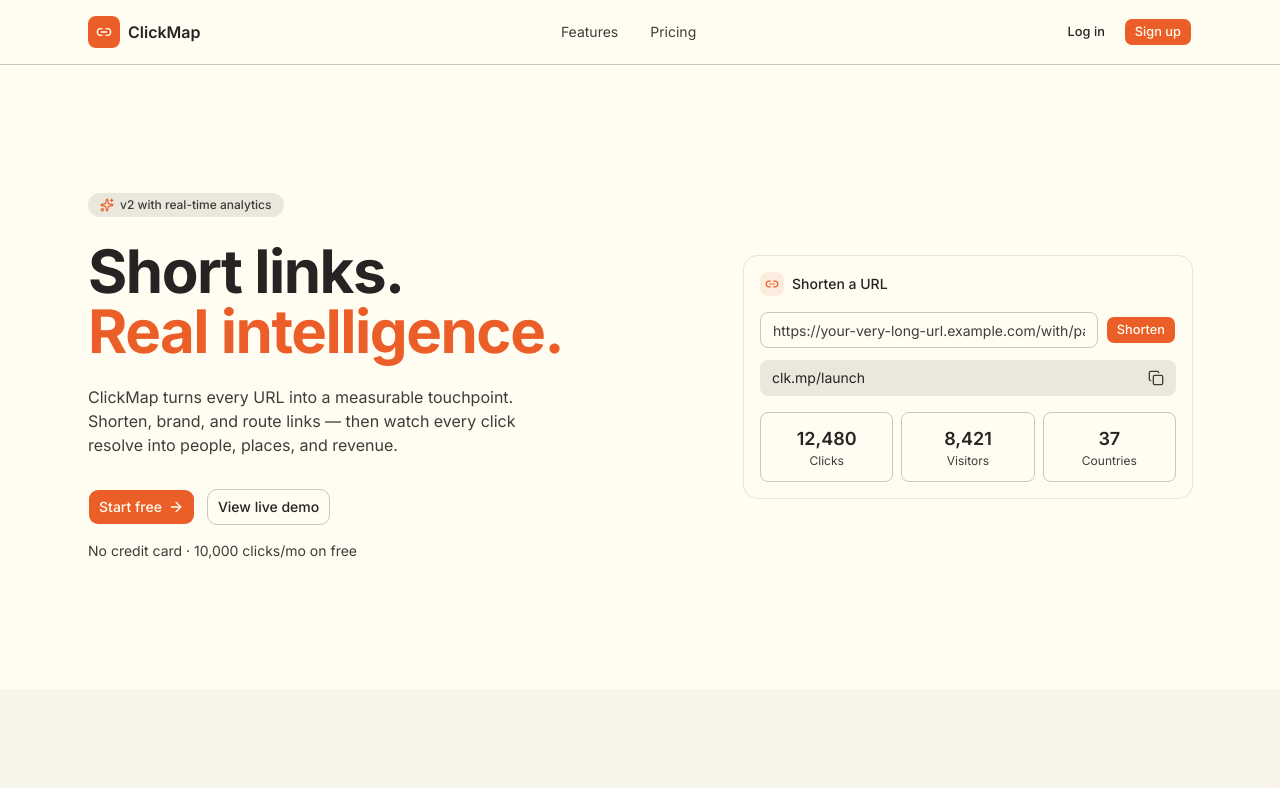
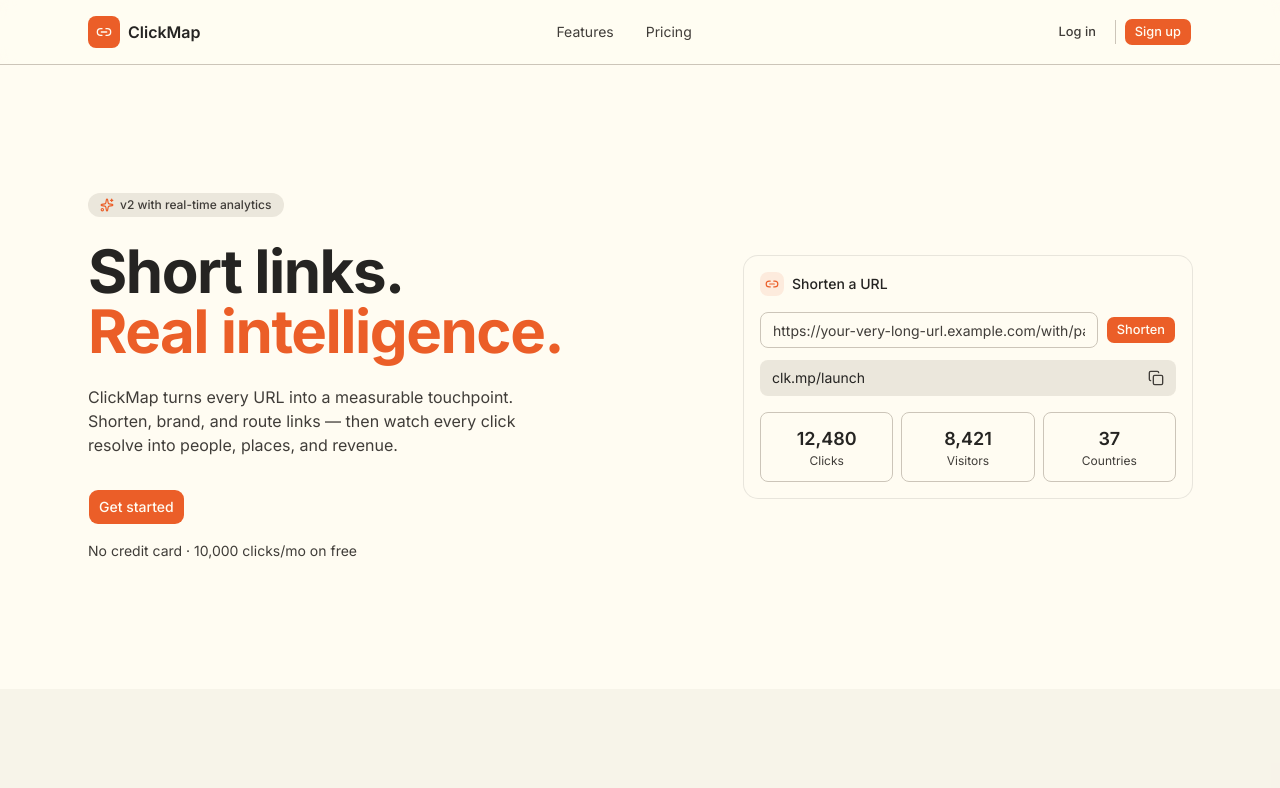
Before and after one commit to BipinKoirala7/ClickMap, a Next.js app in the folder Frontend/: page / in a window 1280 px wide. Shown: the top 788 px of the page. Built offline with nearby package versions, Linux system fonts and the light colour scheme.

Commit message:
home page

```diff
--- a/Frontend/components/home/Hero.tsx
+++ b/Frontend/components/home/Hero.tsx
@@ -1,6 +1,7 @@
 import { ArrowRight, Sparkles } from "lucide-react";
 import { Button } from "@/components/ui/button";
 import HeroDemoCard from "./HeroDemoCard";
+import Link from "next/link";
 
 export default function Hero() {
   return (
@@ -24,13 +25,9 @@ export default function Hero() {
         </p>
 
         <div className="mt-8 flex flex-wrap items-center gap-3">
-          <Button size="lg">
-            Start free
-            <ArrowRight />
-          </Button>
-          <Button variant="outline" size="lg">
-            View live demo
-          </Button>
+          <Link href="/signup">
+            <Button size="lg">Get started</Button>
+          </Link>
         </div>
 
         <p className="mt-4 text-sm text-muted-foreground">
--- a/Frontend/components/home/Navbar.tsx
+++ b/Frontend/components/home/Navbar.tsx
@@ -29,10 +29,18 @@ export default function Navbar() {
         </nav>
 
         <div className="flex items-center gap-2">
-          <Button variant="ghost" size="sm">
-            Log in
-          </Button>
-          <Button size="sm">Sign up</Button>
+          <Link
+            href="/login"
+            className="text-sm text-muted-foreground transition-colors hover:text-foreground"
+          >
+            <Button variant="ghost" size="sm">
+              Log in
+            </Button>
+          </Link>
+          <span className="hidden h-6 w-px bg-border md:inline-block" />
+          <Link href="/signup">
+            <Button size="sm">Sign up</Button>
+          </Link>
         </div>
       </div>
     </header>
--- a/Frontend/components/home/PricingCard.tsx
+++ b/Frontend/components/home/PricingCard.tsx
@@ -2,6 +2,7 @@ import { Check, Sparkles } from "lucide-react";
 import { Button } from "@/components/ui/button";
 import { Card, CardContent } from "@/components/ui/card";
 import { cn } from "@/lib/utils";
+import Link from "next/link";
 
 type PricingCardPropsT = {
   name: string;
@@ -52,6 +53,7 @@ export default function PricingCard({
             )}
           </div>
 
+          <Link href="/signup">
             <Button
               size="lg"
               variant={highlighted ? "default" : "outline"}
@@ -59,6 +61,7 @@ export default function PricingCard({
             >
               {cta}
             </Button>
+          </Link>
 
           <ul className="flex flex-col gap-3">
             {features.map((feature) => (
```
Lines whose indentation alone changed are shown as unchanged.
